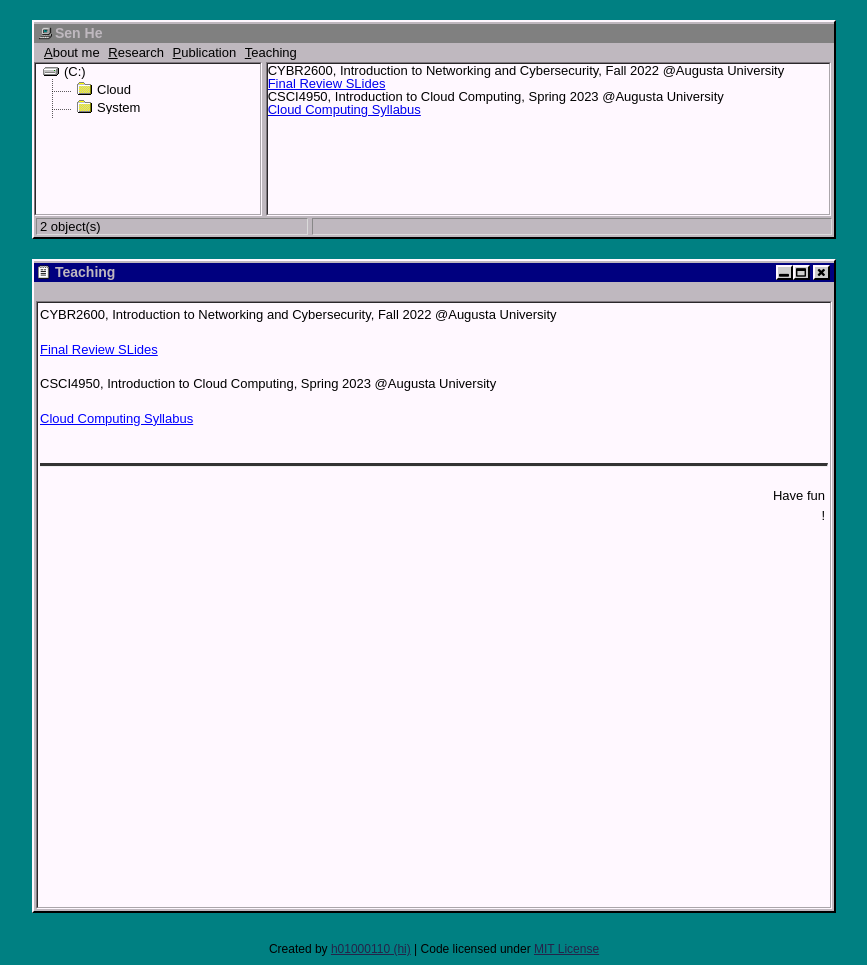
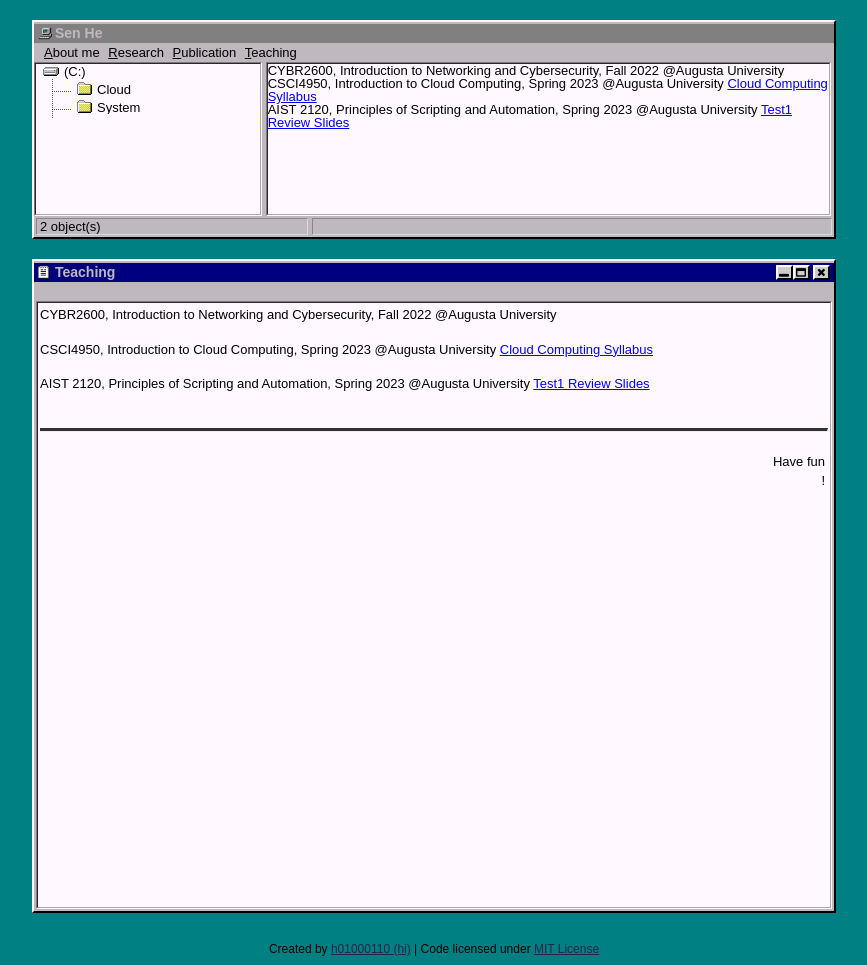
Before and after one commit to sen-he/sen-he.github.io, a Jekyll site: the page built from teaching/index.md, in a window 1280 px wide. Shown: the whole page, without its empty margins (206-1073 px from the left). Built offline with Jekyll 4.4.1, drawn with Linux system fonts in a browser that asks for light colours.

Commit message:
Update index.md

```diff
--- a/teaching/index.md
+++ b/teaching/index.md
@@ -5,8 +5,8 @@ title: Teaching
 
 CYBR2600, Introduction to Networking and Cybersecurity, Fall 2022 @Augusta University
 
-[Final Review SLides](https://github.com/sen-he/sen-he.github.io/blob/master/teaching/Final_Review%202600.pptx)
+CSCI4950, Introduction to Cloud Computing, Spring 2023 @Augusta University
+[Cloud Computing Syllabus](https://github.com/sen-he/sen-he.github.io/blob/master/teaching/Cloud%20Computing%20Syllabus.pdf)
 
-CSCI4950, Introduction to Cloud Computing, Spring 2023 @Augusta University
-
-[Cloud Computing Syllabus](https://github.com/sen-he/sen-he.github.io/blob/master/teaching/Cloud%20Computing%20Syllabus.pdf)
+AIST 2120, Principles of Scripting and Automation, Spring 2023 @Augusta University
+[Test1 Review Slides](https://github.com/sen-he/sen-he.github.io/blob/master/teaching/Test1_Review.pptx)
```
